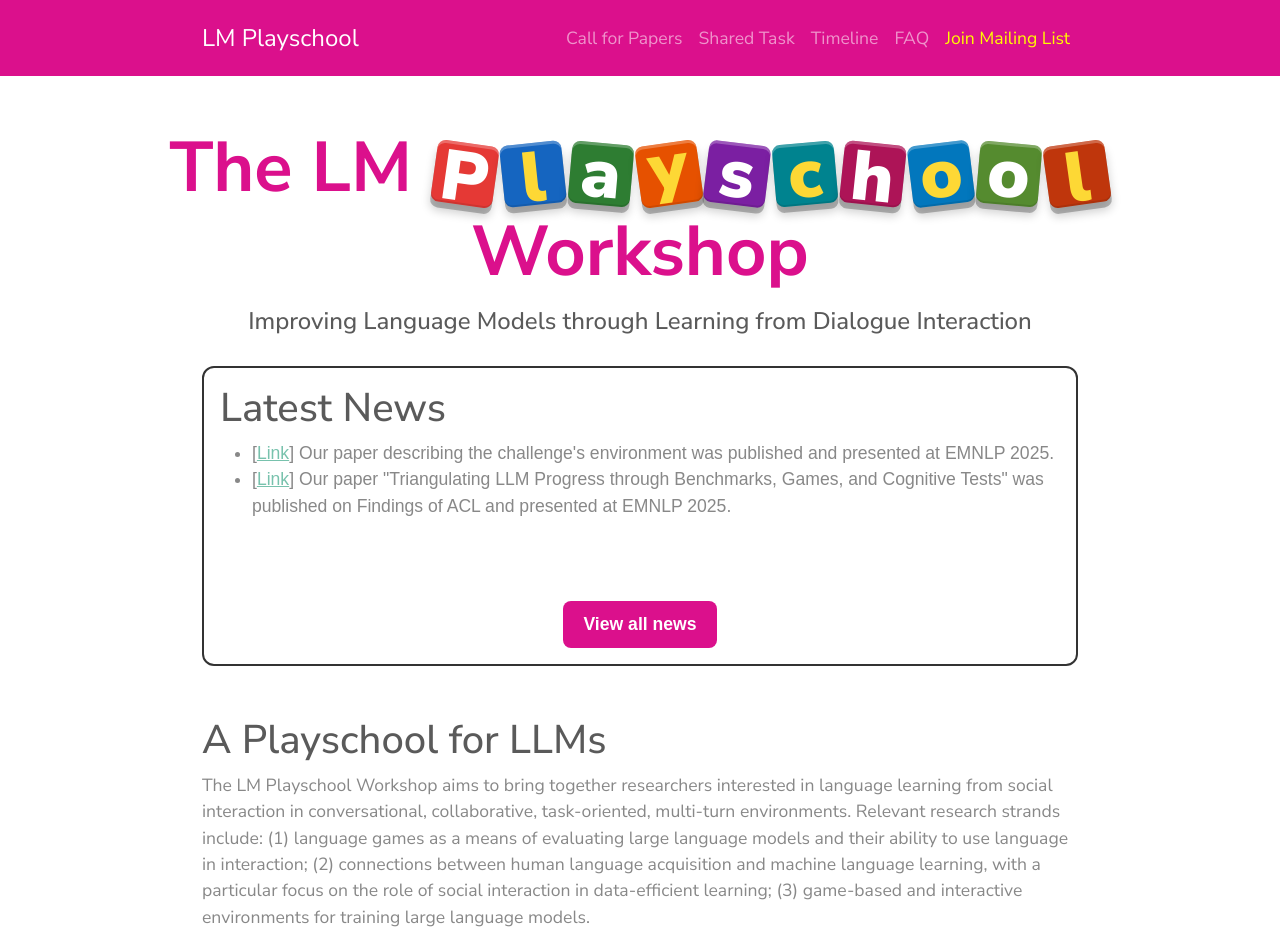
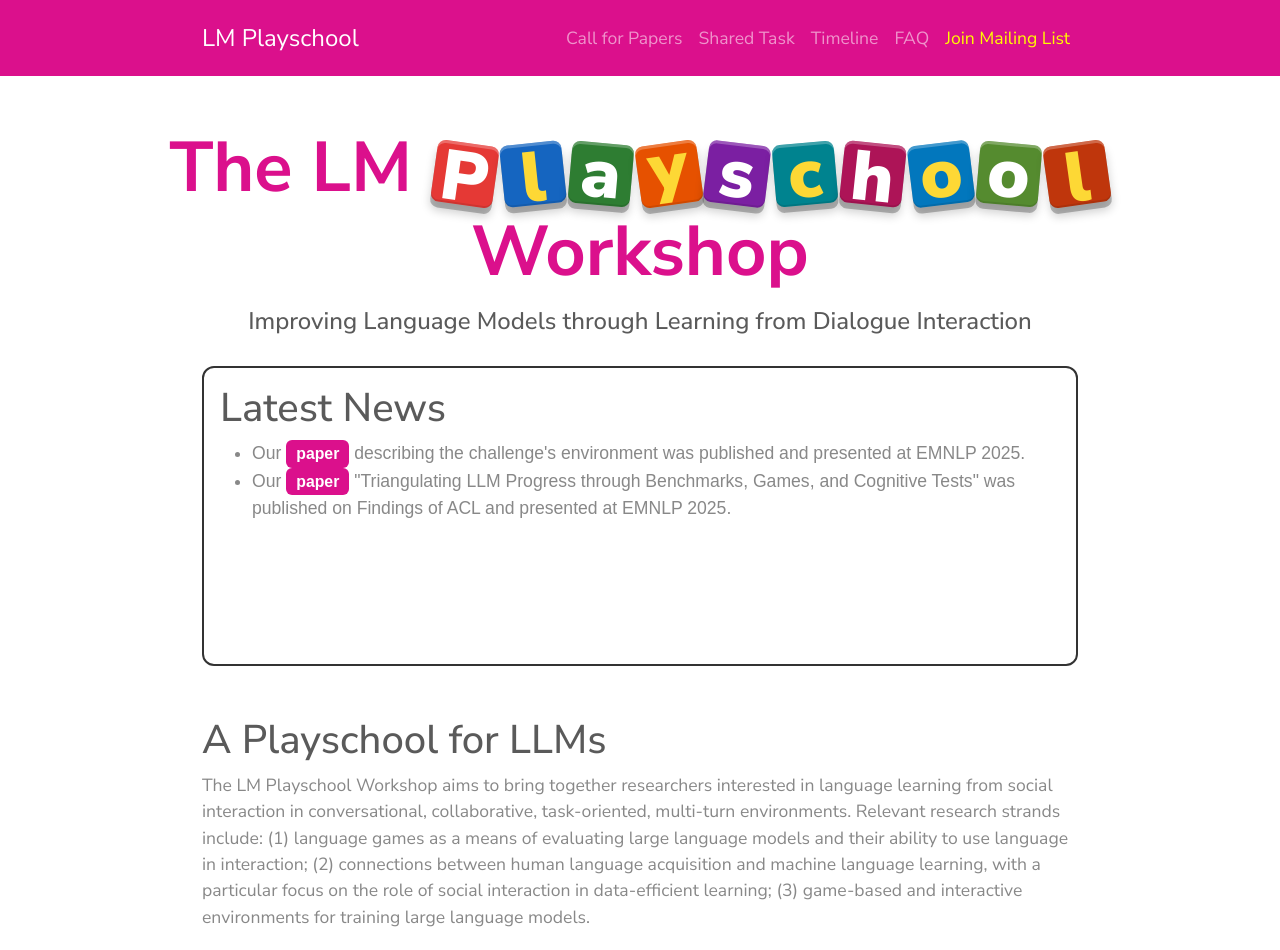
Before and after one commit to lm-playschool/lm-playschool.github.io, a Jekyll site: the page built from index.md, in a window 1280 px wide. Shown: the top 950 px of the page. Built offline with Jekyll 4.4.1, drawn with Linux system fonts in a browser that asks for light colours; our own code applies the rules of GitHub Pages for plain Markdown files.

Commit message:
format Latest news

```diff
--- a/_layouts/home.html
+++ b/_layouts/home.html
@@ -14,16 +14,9 @@ layout: default
       <h1>Latest News</h1>
       <div class="news-list">
         <ul>
-      <li>
-            <div class="news-item">[<a href="https://aclanthology.org/2025.emnlp-main.1517/">Link</a>] Our paper describing the challenge's environment was published and presented at EMNLP 2025. </div>
-      </li>
-      <li>
-            <div class="news-item">[<a href="https://aclanthology.org/2025.findings-emnlp.1092/">Link</a>] Our paper "Triangulating LLM Progress through Benchmarks, Games, and Cognitive Tests" was published on Findings of ACL and presented at EMNLP 2025. </div>
-      </li>
+          <li><div class="news-item">Our <a class="news-paper-link" href="https://aclanthology.org/2025.emnlp-main.1517/">paper</a> describing the challenge's environment was published and presented at EMNLP 2025.</div></li>
+          <li><div class="news-item">Our <a class="news-paper-link" href="https://aclanthology.org/2025.findings-emnlp.1092/">paper</a> "Triangulating LLM Progress through Benchmarks, Games, and Cognitive Tests" was published on Findings of ACL and presented at EMNLP 2025.</div></li>
         </ul>
-  </div>
-  <div class="news-link">
-    <a href="/news">View all news</a>
       </div>
     </div>
   <section>
--- a/assets/main.scss
+++ b/assets/main.scss
@@ -263,6 +263,23 @@ th:first-child, td:first-child {
   background-color: #a82575;
 }
 
+.news-paper-link {
+  display: inline-block;
+  padding: 2px 10px;
+  background-color: #DB108C;
+  color: #fff;
+  border-radius: 6px;
+  text-decoration: none;
+  font-weight: bold;
+  font-size: 0.9em;
+  transition: background-color 0.3s ease;
+}
+
+.news-paper-link:hover {
+  background-color: #a82575;
+  color: #fff;
+}
+
 .intel-padding{
   padding-right: 30%;
   padding-left: 10%;
```
Lines whose indentation alone changed are shown as unchanged.
